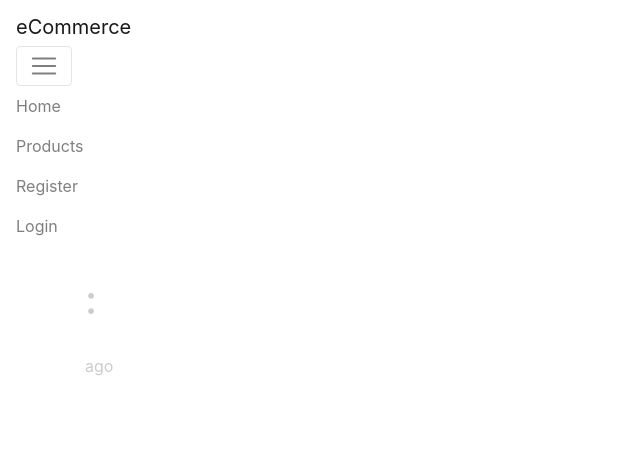
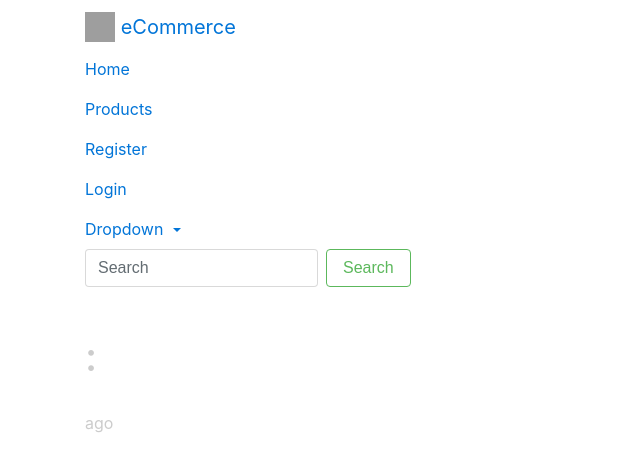
Before and after one commit to ianrocha/ecommerce, a Django app: page /products/1/ in a window 1280 px wide, after a click that opens the changed part. Shown: the top 471 px of the page, without its empty margins (0-640 px from the left). Run offline with Django 3.2, Linux system fonts and the light colour scheme; data that the repository does not hold is empty; some libraries are stand-ins or nearby versions; grey boxes are pictures that could not be loaded.

Commit message:
Improve navbar

```diff
--- a/products/templates/products/detail.html
+++ b/products/templates/products/detail.html
@@ -1,7 +1,7 @@
 {% extends 'base.html' %}
 
 {% block content %}
-    <div class="container">
+
     <div class="row">
         <div class="col">
             {% if object.image %}
@@ -9,8 +9,8 @@
             {% endif %}
             <br/> <h1>{{ object.title|title }}:</h1>
             <br/> {{ object.timestamp|timesince }} ago
-                <br/> <p class="text-dark">{{ object.description|linebreaks }}</p>
+            <br/> <p>{{ object.description|linebreaks }}</p>
         </div>
     </div>
-    </div>
+
 {% endblock %}
--- a/products/templates/products/list.html
+++ b/products/templates/products/list.html
@@ -1,7 +1,7 @@
 {% extends "base.html" %}
 
 {% block content %}
-    <div class="container">
+
     <div class="row">
         {% for object in object_list %}
             <div class="col">
@@ -15,5 +15,5 @@
                 {% endif %}
         {% endfor %}
     </div>
-    </div>
+
 {% endblock %}
--- a/templates/base.html
+++ b/templates/base.html
@@ -14,8 +14,10 @@
     <body>
 
         {% include 'navbar.html' with brand_name='eCommerce' %}
-        {% block content %}
-        {% endblock %}
+        <div class="container">
+            {% block content %}
+            {% endblock %}
+        </div>
 
         <!-- Optional JavaScript -->
         <!-- jQuery first, then Popper.js, then Bootstrap JS -->
--- a/templates/home_page.html
+++ b/templates/home_page.html
@@ -5,7 +5,7 @@
       <h1>{{ title }}</h1>
       <h1>Hello, world we're working!</h1>
     </div>
-    <div class='container'>
+
     <div class='row'>
       <div class='col'>
           <img src="{% static 'img/mugiwaras_flag.png' %}" class='img-fluid' />
@@ -20,5 +20,5 @@
       </div>
     </div>
     {% endif %}
-    </div>
+
 {% endblock %}
--- a/templates/navbar.html
+++ b/templates/navbar.html
@@ -3,8 +3,11 @@
 {% url 'login' as login_url %}
 {% url 'register' as register_url %}
 
-<nav class="navbar navbar-expand-lg navbar-light bg-light">
+<nav class="navbar navbar-expand-lg navbar-dark bg-dark mb-3">
+  <div class="container">
     <a class="navbar-brand" href="{{ home_url }}">
+        <img src="http://getbootstrap.com/docs/4.1/assets/brand/bootstrap-solid.svg" width="30" height="30"
+             class="d-inline-block align-top" alt="">
         {% if brand_name %}
           {{ brand_name }}
         {% else %}
@@ -27,13 +30,29 @@
           <a class="nav-link" href="{{ login_url }}">Logout</a>
         </li>
         {% else %}
-      <li class="nav-item {% if request.path == login_url %} active {% endif %}">
+        <li class="nav-item {% if request.path == register_url %} active {% endif %}">
           <a class="nav-link" href="{{ register_url }}">Register</a>
         </li>
         <li class="nav-item {% if request.path == login_url %} active {% endif %}">
           <a class="nav-link" href="{{ login_url }}">Login</a>
         </li>
         {% endif %}
+        <li class="nav-item dropdown">
+          <a class="nav-link dropdown-toggle" href="#" id="navbarDropdown" role="button" data-toggle="dropdown" aria-haspopup="true" aria-expanded="false">
+            Dropdown
+          </a>
+          <div class="dropdown-menu dropdown-menu-left" aria-labelledby="navbarDropdown">
+            <a class="dropdown-item" href="#">Action</a>
+            <a class="dropdown-item" href="#">Another action</a>
+            <div class="dropdown-divider"></div>
+            <a class="dropdown-item" href="#">Something else here</a>
+          </div>
+        </li>
       </ul>
+      <form class="form-inline ml-auto">
+        <input class="form-control mr-sm-2" type="search" placeholder="Search" aria-label="Search">
+        <button class="btn btn-outline-success my-2 my-sm-0" type="submit">Search</button>
+      </form>
+    </div>
   </div>
 </nav>
```
Also changed, not shown: templates/auth/login.html (+9 -5 lines), templates/auth/register.html (+9 -5 lines). Lines whose indentation alone changed are shown as unchanged.
